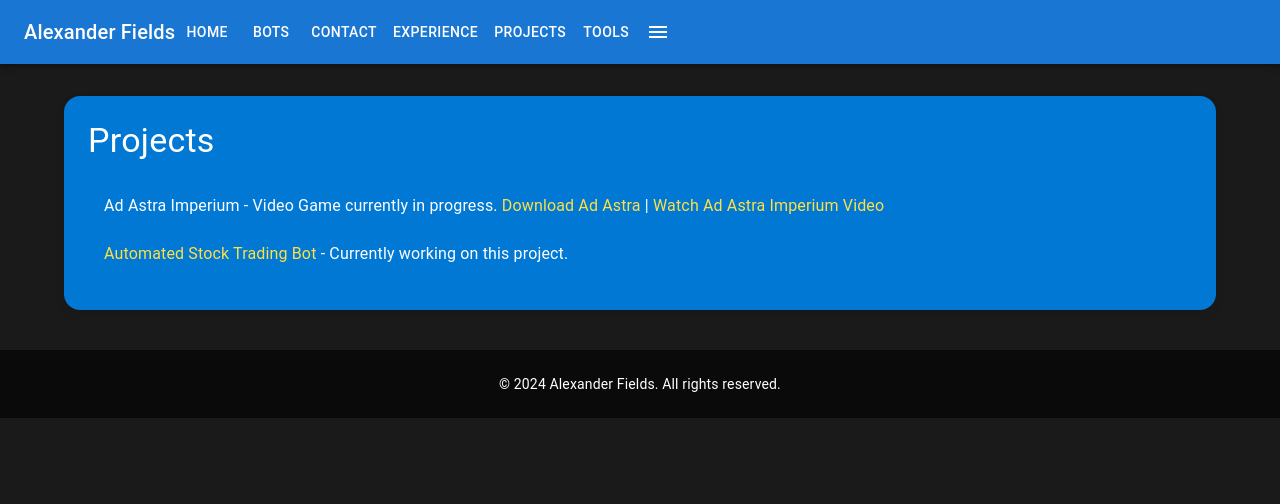
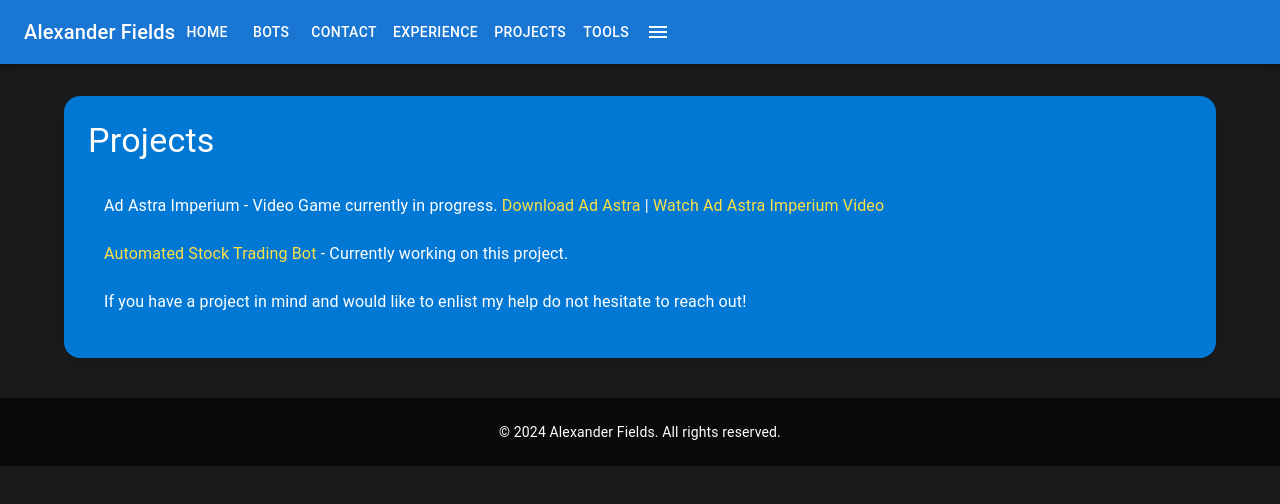
Before and after one commit to roku674/Website, a React (Create React App) app in the folder frontend/: page /projects in a window 1280 px wide. Shown: the top 504 px of the page. Built offline with nearby package versions, Linux system fonts and the light colour scheme; no server answers.

Commit message:
Update Projects.js

```diff
--- a/frontend/src/pages/Projects.js
+++ b/frontend/src/pages/Projects.js
@@ -93,6 +93,16 @@ const Projects = () => {
               }
             />
           </ListItem>
+
+          <ListItem>
+            <ListItemText
+              primary={
+                <>
+                    If you have a project in mind and would like to enlist my help do not hesitate to reach out!
+                </>
+              }
+            />
+          </ListItem>
         </List>
       </Box>
     </Container>
```
